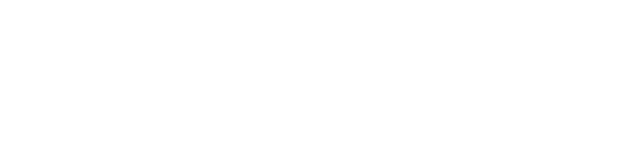
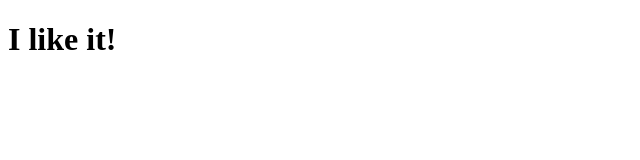
Before and after one commit to Sub2n/new-repo, a plain HTML site: page index.html in a window 1280 px wide. Shown: the whole page, without its empty margins (0-640 px from the left). Drawn offline with Linux system fonts and the light colour scheme.

Commit message:
Feat: Add contents in <body>
I added <h1>I like it!</h1> in <body> tag.

```diff
--- a/index.html
+++ b/index.html
@@ -5,5 +5,6 @@
 		<title>title</title>
 	</head>
 	<body>
+		<h1>I like it!</h1>
 	</body>
 </html>
```
